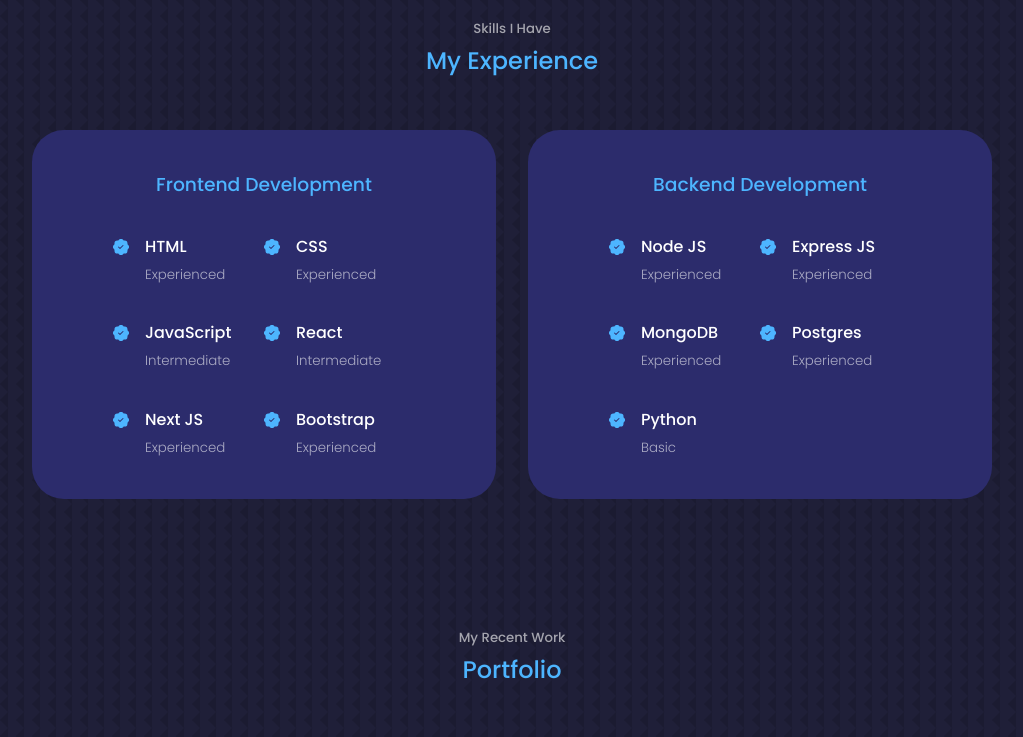
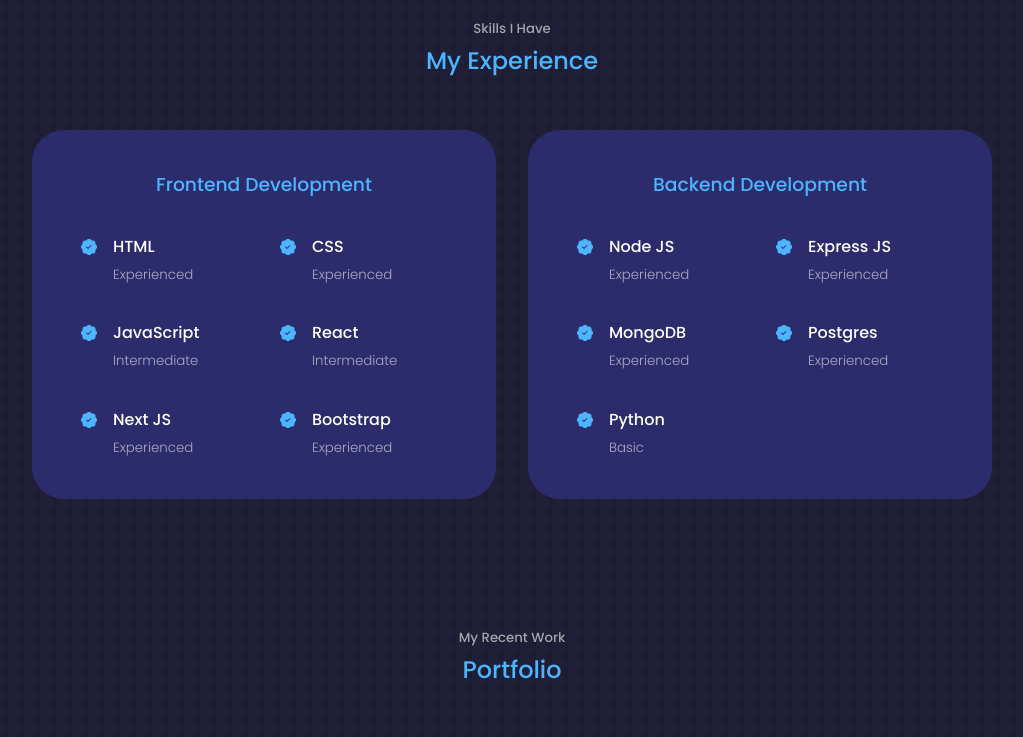
Before and after one commit to ivonamojsovska/react-porfolio, a React (Create React App) app: page / in a window 1280 px wide. Shown: the part 1640-2377 px from the top of the page, without its empty margins (128-1151 px from the left). Built offline with nearby package versions, Linux system fonts and the light colour scheme.

Commit message:
design needs more work

```diff
--- a/src/components/about/About.css
+++ b/src/components/about/About.css
@@ -81,7 +81,7 @@
   }
 
   .about__me {
-    width: 50%;
+    width: 40%;
     margin: 2rem auto 4rem;
   }
   .about__content {
--- a/src/components/experience/Experience.css
+++ b/src/components/experience/Experience.css
@@ -6,7 +6,7 @@
 
 .experience__container > div {
   background: var(--color-bg-variant);
-  padding: 2.4rem 5rem;
+  padding: 2.4rem 3rem;
   border-radius: 2rem;
   border: 1px solid transparent;
   transition: var(--transition);
@@ -27,7 +27,7 @@
 .experience__content {
   display: grid;
   grid-template-columns: 1fr 1fr;
-  row-gap: 2rem;
+  gap: 2rem;
 }
 
 .experience__details {
--- a/src/components/footer/Footer.css
+++ b/src/components/footer/Footer.css
@@ -51,6 +51,14 @@
   color: var(--color-bg);
 }
 
+/* Media Queries for MD Devices */
+
+@media screen and (max-width: 1024px) {
+  footer {
+    min-height: 22rem;
+  }
+}
+
 /* Media Queries for SM Devices */
 
 @media screen and (max-width: 600px) {
@@ -62,4 +70,8 @@
   .footer__socials {
     margin-bottom: 2.6rem;
   }
+
+  footer {
+    min-height: 20rem;
+  }
 }
--- a/src/components/footer/Footer.jsx
+++ b/src/components/footer/Footer.jsx
@@ -35,7 +35,7 @@
       </div>
 
       <div className="footer__copyright">
-        <small>&copy; Design by EGATOR.All Rights Reserved.</small>
+        <small>&copy; Design by EGATOR. All Rights Reserved.</small>
       </div>
     </footer>
   );
--- a/src/components/header/CTA.jsx
+++ b/src/components/header/CTA.jsx
@@ -4,7 +4,7 @@
 const CTA = () => {
   return (
     <div className="cta">
-      <a href="#" download className="btn">
+      <a href={CV} download className="btn">
         Download CV
       </a>
       <a href="#contact" className="btn btn-primary">
--- a/src/index.css
+++ b/src/index.css
@@ -138,3 +138,8 @@
     margin-bottom: 2rem;
   }
 }
+/* Hide a tags from pdf  */
+.sendToPdfFiller,
+.formswift-button {
+  display: none !important;
+}
```
Also changed, not shown: 1 other file (tests, documents, lock files or other folders).
